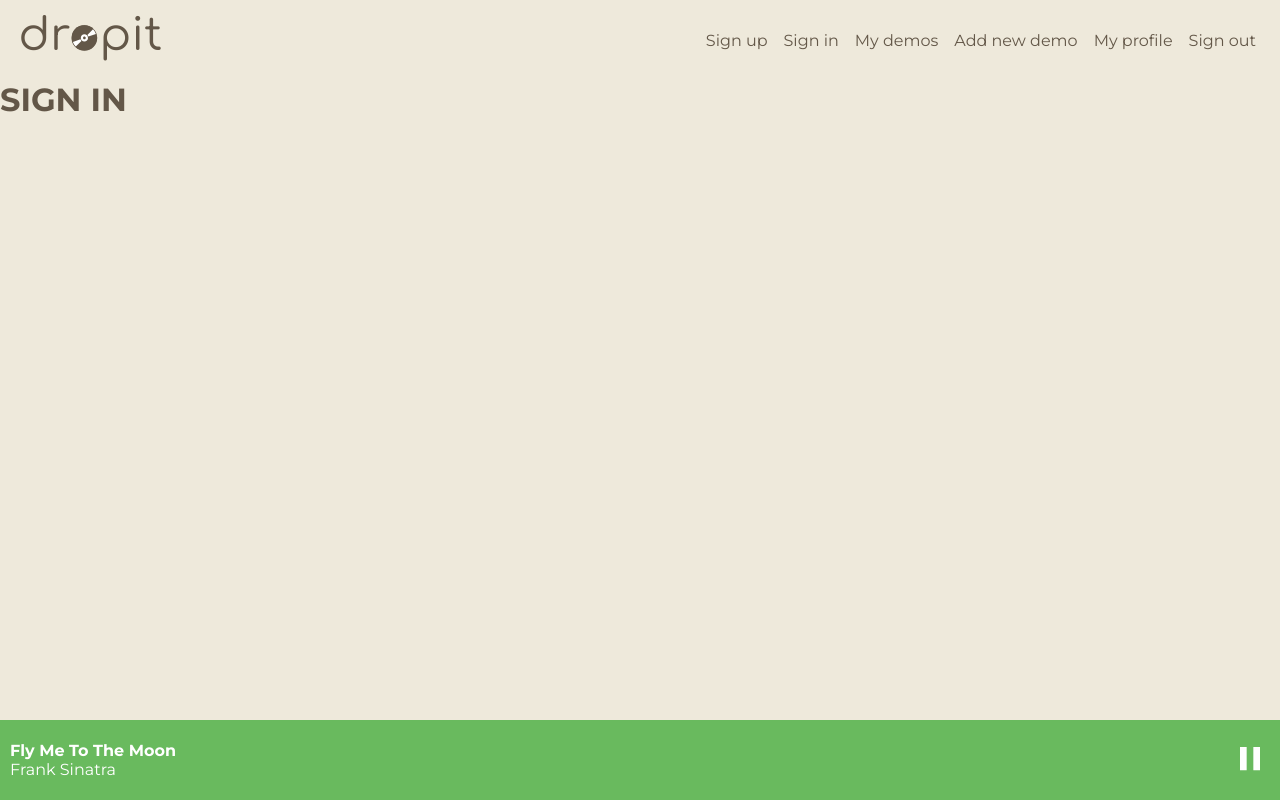
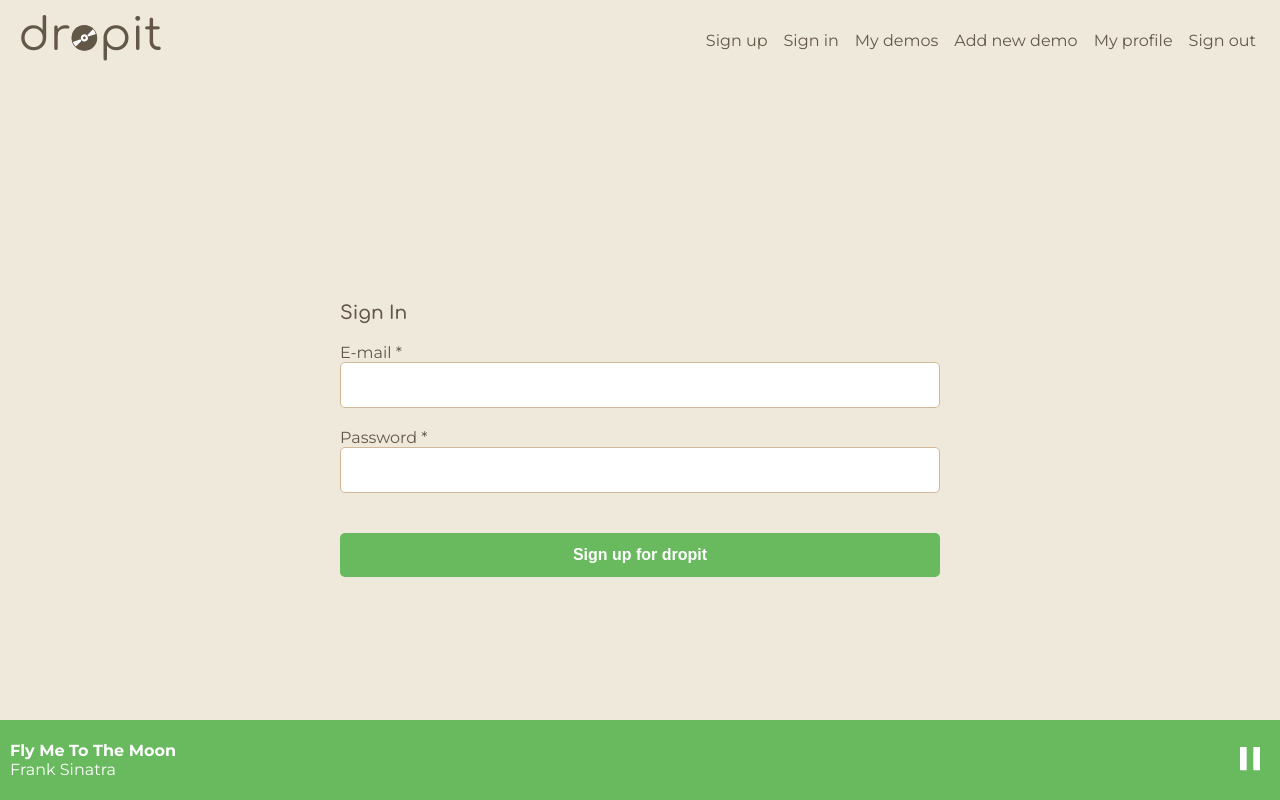
Before and after one commit to EdeJ/dropit, a React (Create React App) app: page /sign-in in a window 1280 px wide. Built offline with nearby package versions, Linux system fonts and the light colour scheme.

Commit message:
sign-in form

```diff
--- /dev/null
+++ b/src/components/SignInForm.js
@@ -0,0 +1,54 @@
+import React from 'react'
+import { FormProvider, useForm } from 'react-hook-form'
+import { TextInput } from './TextInput';
+import './signUpForm/SignUpForm.css'
+
+
+export const SignInForm = () => {
+
+    const { ...methods } = useForm();
+
+    const onSuccess = (formData) => {
+        console.log(formData)
+    }
+
+    const onError = (errorList) => {
+        console.log(errorList);
+    }
+
+    return (
+        <FormProvider {...methods} >
+            <form className="sign-up-form" onSubmit={methods.handleSubmit(onSuccess, onError)}>
+                <h3>Sign In</h3>
+                <TextInput
+                    type="text"
+                    label="E-mail *"
+                    name="email"
+                    fieldRef={methods.register({
+                        required: "Your e-mail address is required",
+                        pattern: {
+                            value: /^[a-zA-Z0-9.!#$%&'*+/=?^_`{|}~-]+@[a-zA-Z0-9-]+(?:\.[a-zA-Z0-9-]+)*$/,
+                            message: "Invalid e-mail address"
+                        }
+                    })}
+                />
+                <TextInput
+                    type="password"
+                    label="Password *"
+                    name="password"
+                    fieldRef={methods.register({
+                        required: {
+                            value: true,
+                            message: "You must specify a password"
+                        },
+                        minLength: {
+                            value: 4,
+                            message: "Password must have at least 4 characters"
+                        }
+                    })}
+                />
+                <button type="submit">Sign up for dropit</button>
+            </form>
+        </FormProvider>
+    )
+}
--- a/src/components/signUpForm/SignUpForm.css
+++ b/src/components/signUpForm/SignUpForm.css
@@ -9,7 +9,7 @@
 }
 
 .sign-up-form {
-    margin-top: 20px;
+    width: 100%;
     max-width: 600px;
 }
 
@@ -20,7 +20,7 @@
     outline: none;
 }
 
-.sign-up-form .input-section {
+.input-section {
     margin-top: 20px;
 }
 
--- a/src/pages/SignIn.js
+++ b/src/pages/SignIn.js
@@ -1,9 +1,12 @@
 import React from 'react'
+import { SignInForm } from '../components/SignInForm'
 
 function SignIn() {
     return (
-        <div>
-            <h1>SIGN IN</h1>
+        <div className="page">
+            <div className="content">
+                <SignInForm />
+            </div>
         </div>
     )
 }
```
